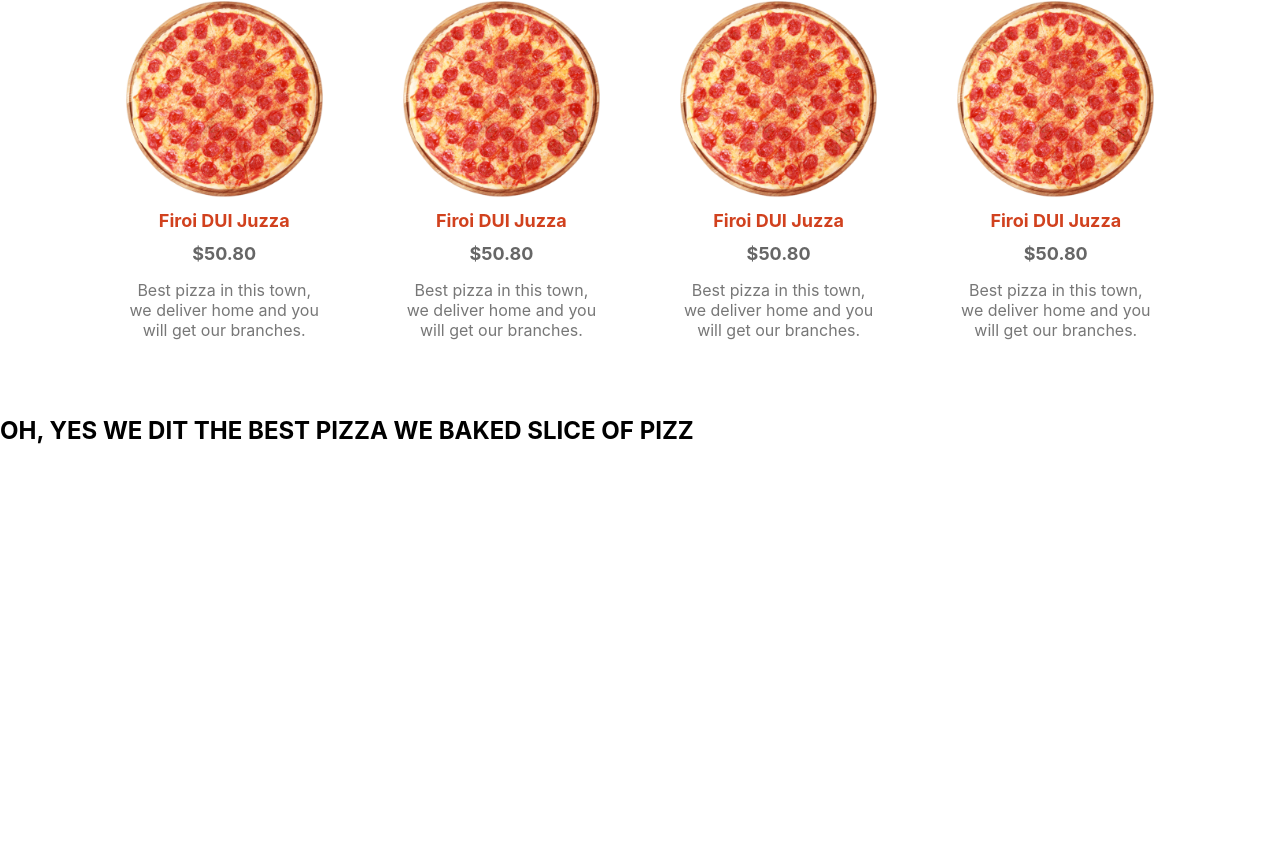
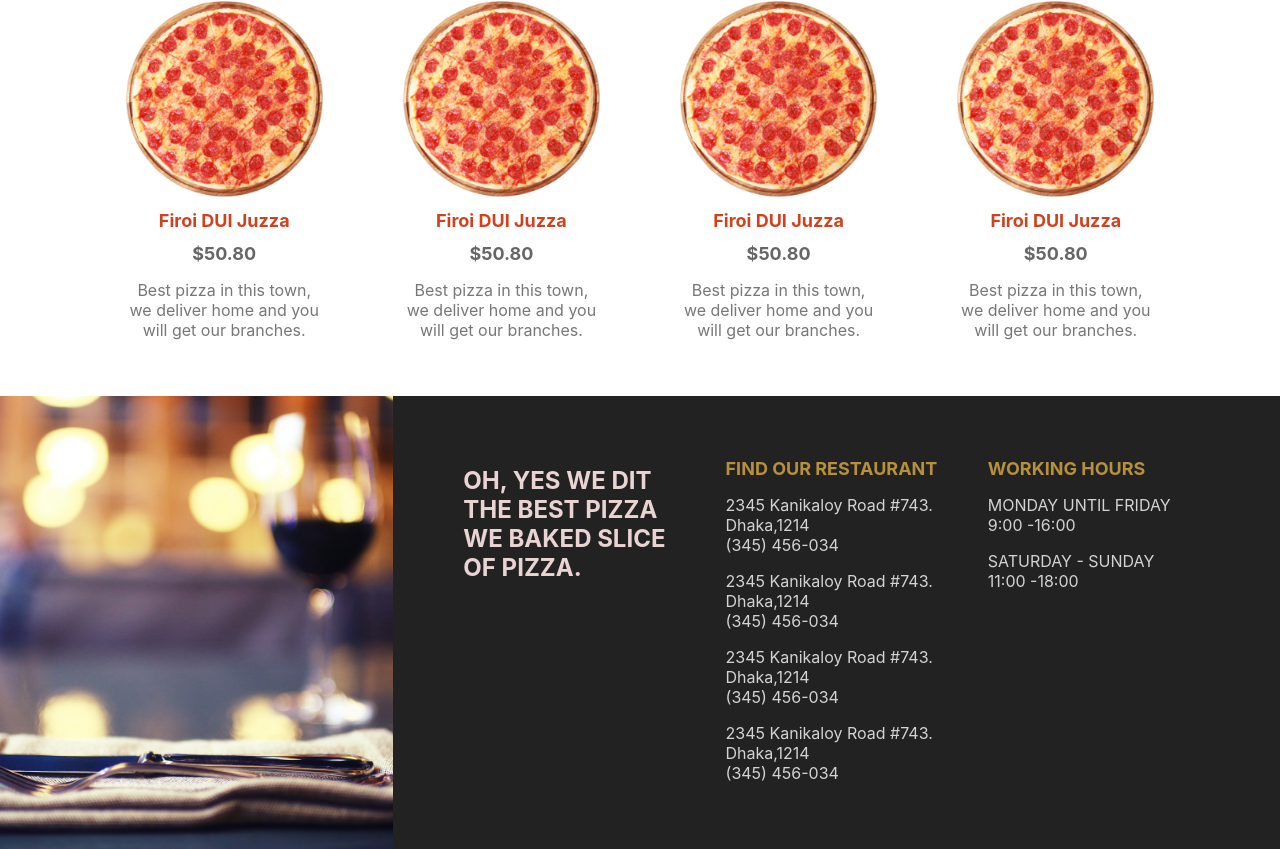
Before and after one commit to 52atiq/food-ordering-client, a Next.js app: page / in a window 1280 px wide. Shown: the part 1480-2329 px from the top of the page. Before the commit the page ends 1945 px from the top, so only its background shows below. Built offline with nearby package versions, Linux system fonts and the light colour scheme.

Commit message:
footer added

```diff
--- a/components/Footer.js
+++ b/components/Footer.js
@@ -5,16 +5,54 @@ const Footer = () => {
   return (
     <div className={styles.container} >
         <div className={styles.item}>
-          <Image src='/img/bg.png' alt='' layout='fill' />
+          <Image src='/img/bg.png' objectFit='cover' alt='' layout='fill' />
         </div>
          <div className={styles.item}>
              <div className={styles.card}>
               <h2 className={styles.motto}>
-                OH, YES WE DIT THE BEST PIZZA WE BAKED SLICE OF PIZZ
+                OH, YES WE DIT THE BEST PIZZA WE BAKED SLICE OF PIZZA.
               </h2>
                </div>
-             <div className={styles.card}> </div>
-             <div className={styles.card}> </div>
+
+             <div className={styles.card}>
+             <h1 className={styles.title}> FIND OUR RESTAURANT</h1>
+             <p className={styles.text}>
+              2345 Kanikaloy Road #743.
+              <br /> Dhaka,1214
+              <br />(345) 456-034
+
+             </p>
+             <p className={styles.text}>
+              2345 Kanikaloy Road #743.
+              <br /> Dhaka,1214
+              <br />(345) 456-034
+
+             </p>
+             <p className={styles.text}>
+              2345 Kanikaloy Road #743.
+              <br /> Dhaka,1214
+              <br />(345) 456-034
+
+             </p>
+             <p className={styles.text}>
+              2345 Kanikaloy Road #743.
+              <br /> Dhaka,1214
+              <br />(345) 456-034
+
+             </p>
+             </div>
+
+             <div className={styles.card}>
+             <h1 className={styles.title}>WORKING HOURS</h1>
+             <p className={styles.text}>
+             MONDAY UNTIL FRIDAY
+              <br /> 9:00 -16:00
+             </p>
+             <p className={styles.text}>
+              SATURDAY - SUNDAY
+              <br /> 11:00 -18:00
+             </p>
+             </div>
          </div>
     </div>
   )
--- a/styles/Footer.module.css
+++ b/styles/Footer.module.css
@@ -1,3 +1,31 @@
 .container{
+    height: calc(100vh -100px);
+    background-color: #222;
+    display: flex;
+}
+.item{
+    flex: 1;
+    position: relative;
+    display: flex;
+}
+.item:last-child{
+    flex: 2;
+    padding: 50px;
+    justify-content: space-between;
+}
 
+
+.card{
+    flex: 1;
+    padding: 0 20px;
 }
+.title{
+    font-size: 18px;
+    color: #b7903c;
+}
+.text{
+    color: lightgray;
+}
+.motto{
+    color: rgb(233, 211, 211);
+}
```
